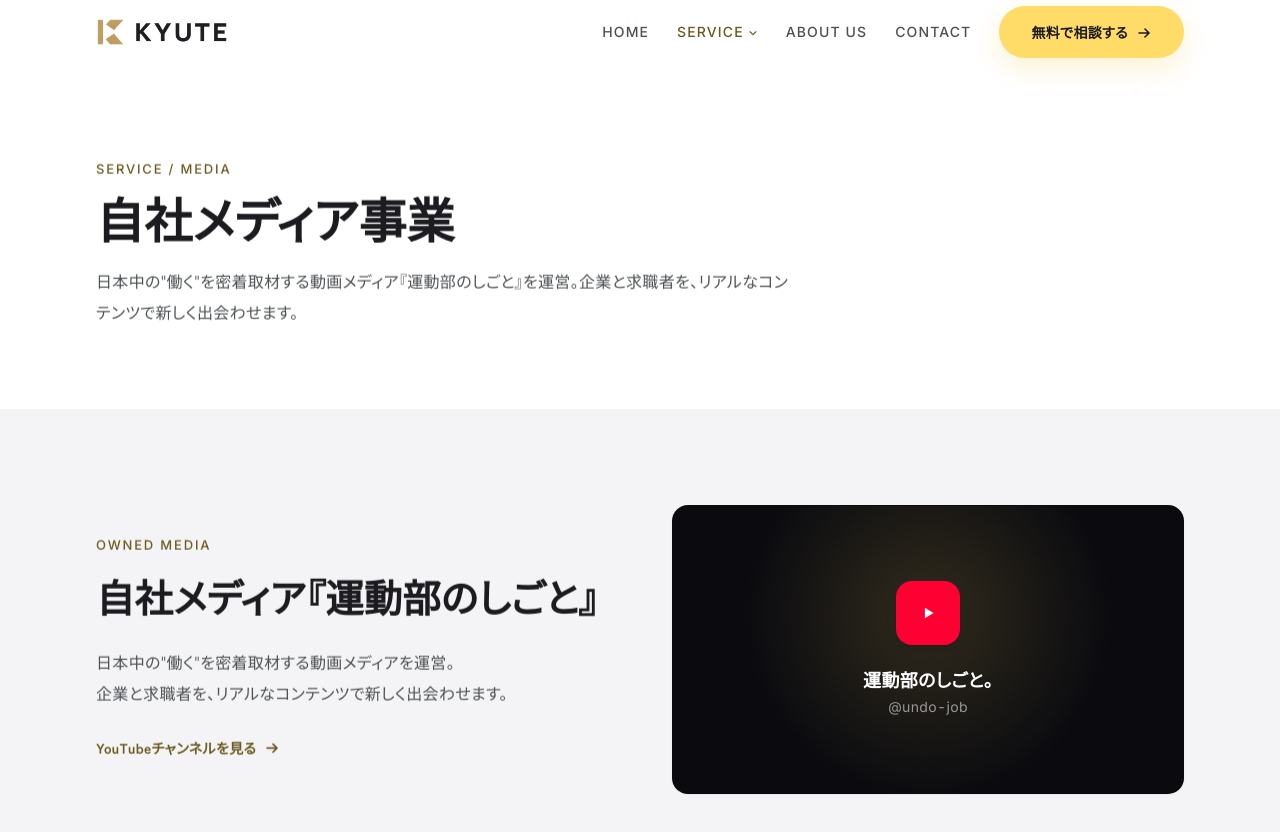
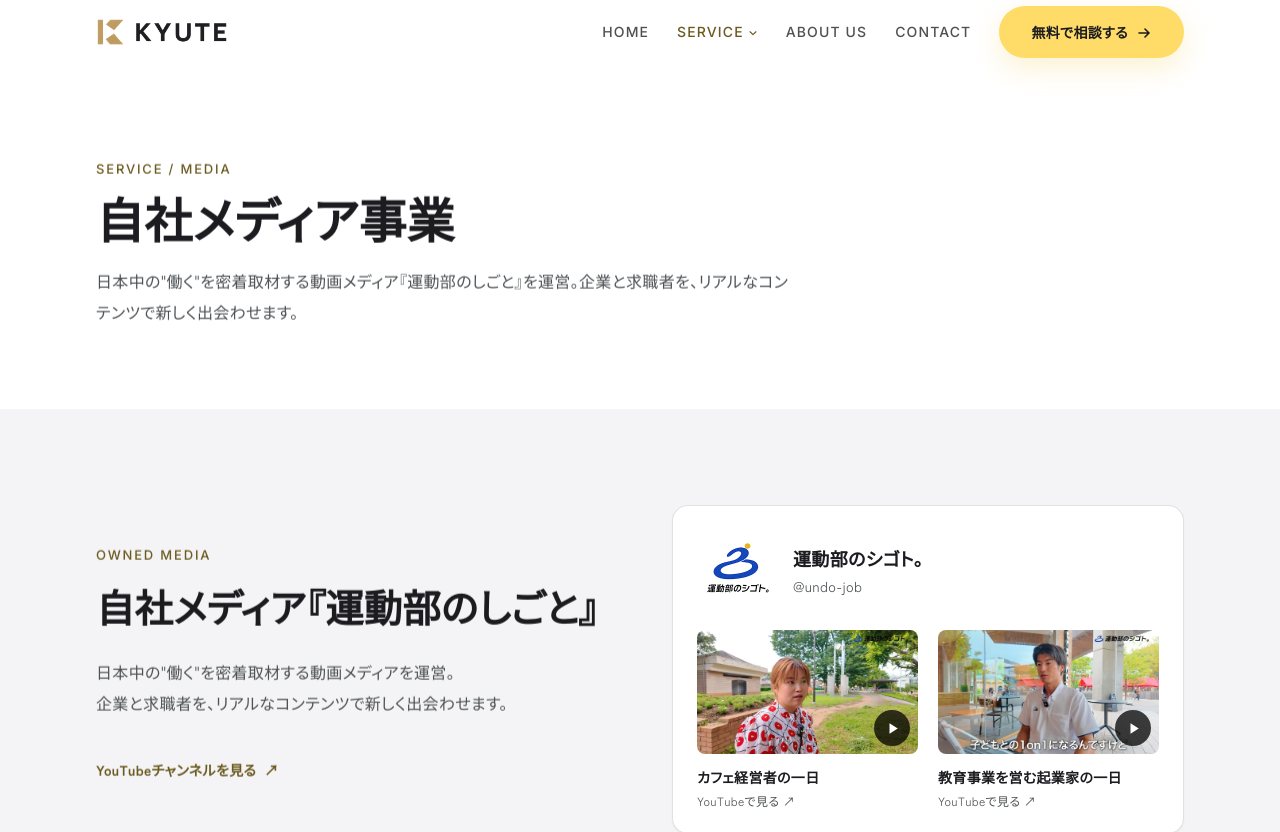
Before and after one commit to ogawa-shota/kyute-hp, a Next.js app: page /service/media in a window 1280 px wide. Shown: the top 832 px of the page. Built offline with nearby package versions, Linux system fonts and the light colour scheme.

Commit message:
Refine corporate site copy and show owned media imagery

```diff
--- a/app/page.tsx
+++ b/app/page.tsx
@@ -2,7 +2,6 @@ import type { Metadata } from "next";
 import { Hero } from "@/components/lp/Hero";
 import { Youtube } from "@/components/lp/Youtube";
 import { Services } from "@/components/lp/Services";
-import { Funnel } from "@/components/lp/Funnel";
 import { Closing } from "@/components/lp/Closing";
 import {
   OG_DESCRIPTION,
@@ -41,8 +40,6 @@ export default function Home() {
       <Youtube />
       {/* サービス一望（概要） */}
       <Services />
-      {/* 効果の証明（採用ファネル図） */}
-      <Funnel />
       {/* ブランドクロージング＋CTA */}
       <Closing />
     </>
--- a/app/service/youtube/page.tsx
+++ b/app/service/youtube/page.tsx
@@ -4,7 +4,6 @@ import { Challenges } from "@/components/lp/Challenges";
 import { Cause } from "@/components/lp/Cause";
 import { Shift } from "@/components/lp/Shift";
 import { Solution } from "@/components/lp/Solution";
-import { Flow } from "@/components/lp/Flow";
 import { Closing } from "@/components/lp/Closing";
 
 export const metadata: Metadata = {
@@ -23,12 +22,11 @@ export default function ServiceYoutubePage() {
           '企業の採用広報を、YouTubeで"資産"に。企画・撮影・編集・運用・分析・改善まで、一気通貫で支援します。'
         }
       />
-      {/* 課題 → 原因 → 転換 → 解決 → 流れ */}
+      {/* 課題 → 原因 → 転換 → 解決 */}
       <Challenges />
       <Cause />
       <Shift />
       <Solution />
-      <Flow />
       <Closing />
     </>
   );
--- a/components/lp/Hero.tsx
+++ b/components/lp/Hero.tsx
@@ -25,7 +25,7 @@ export function Hero() {
             採用は「どれだけ伝わるか」が全て。
           </p>
           <p className="mx-auto mt-5 max-w-[38rem] text-base leading-[2] text-[var(--ink-soft)] sm:text-lg">
-            密着動画で企業のリアルを届け、
+            採用動画で企業のリアルを届け、
             <br className="hidden sm:block" />
             応募・承諾・定着につながる採用広報を実現します。
           </p>
--- a/components/lp/OwnedMedia.tsx
+++ b/components/lp/OwnedMedia.tsx
@@ -1,68 +1,47 @@
+import Image from "next/image";
 import { Reveal } from "./Reveal";
 
 const CHANNEL_URL = "https://youtube.com/@undo-job";
+const FILMS = [
+  { id: "QzPRS_T-D4Q", title: "カフェ経営者の一日", thumbnail: "/lp-assets/studio/cafe-1.webp", alt: "屋外で取材に答えるカフェ経営者" },
+  { id: "QT5ZYECnOUM", title: "教育事業を営む起業家の一日", thumbnail: "/lp-assets/studio/okada-1.webp", alt: "パソコンを前に仕事について語る起業家" },
+];
 
-/**
- * 自社動画メディアの紹介（ABOUTページ用）。
- * 自社メディア『運動部のしごと』のYouTubeチャンネルへ誘導。
- * 差し替え: チャンネルに公開動画が揃ったら、下のカードを
- * <iframe src="https://www.youtube.com/embed/【動画ID】" ... /> に差し替え可能。
- */
+/** 公開チャンネルのロゴと、本編から切り出した実写サムネイルを表示。 */
 export function OwnedMedia() {
   return (
     <section className="bg-soft py-16 md:py-24">
       <div className="mx-auto grid max-w-6xl items-center gap-12 px-5 lg:grid-cols-2 lg:gap-16 lg:px-8">
         <Reveal>
           <p className="eyebrow mb-4">OWNED MEDIA</p>
-          <h2 className="section-title text-[var(--text-primary)]">
-            自社メディア『運動部のしごと』
-          </h2>
+          <h2 className="section-title text-[var(--text-primary)]">自社メディア『運動部のしごと』</h2>
           <p className="mt-6 max-w-[42rem] text-base leading-[1.95] text-[var(--ink-soft)]">
-            日本中の&quot;働く&quot;を密着取材する動画メディアを運営。
-            <br />
+            日本中の&quot;働く&quot;を密着取材する動画メディアを運営。<br />
             企業と求職者を、リアルなコンテンツで新しく出会わせます。
           </p>
-          <a
-            href={CHANNEL_URL}
-            target="_blank"
-            rel="noopener noreferrer"
-            className="mt-7 inline-flex items-center gap-2 text-sm font-bold text-[var(--brand-ink)] transition-colors hover:text-[var(--text-primary)]"
-          >
-            YouTubeチャンネルを見る
-            <svg width="16" height="16" viewBox="0 0 16 16" fill="none" aria-hidden="true">
-              <path
-                d="M3 8h9M9 4l4 4-4 4"
-                stroke="currentColor"
-                strokeWidth="1.6"
-                strokeLinecap="round"
-                strokeLinejoin="round"
-              />
-            </svg>
+          <a href={CHANNEL_URL} target="_blank" rel="noopener noreferrer" className="mt-7 inline-flex min-h-11 items-center gap-2 text-sm font-bold text-[var(--brand-ink)] transition-colors hover:text-[var(--text-primary)] focus-visible:outline focus-visible:outline-2 focus-visible:outline-offset-4">
+            YouTubeチャンネルを見る <span aria-hidden="true">↗</span><span className="sr-only">（新しいタブで開きます）</span>
           </a>
         </Reveal>
-
         <Reveal delay={100}>
-          <a
-            href={CHANNEL_URL}
-            target="_blank"
-            rel="noopener noreferrer"
-            aria-label="運動部のしごと｜YouTubeチャンネルを開く"
-            className="group block overflow-hidden rounded-2xl border border-[var(--line)] bg-[var(--ink-strong)] shadow-sm"
-          >
-            <div className="relative flex aspect-video w-full flex-col items-center justify-center gap-5 bg-[radial-gradient(circle_at_50%_38%,rgba(255,219,103,0.16),transparent_60%)] px-6 text-center">
-              <span className="flex h-16 w-16 items-center justify-center rounded-2xl bg-[#ff0033] shadow-lg transition-transform group-hover:scale-105">
-                <svg width="30" height="30" viewBox="0 0 24 24" fill="none" aria-hidden="true">
-                  <path d="M9.5 7.8v8.4l7-4.2-7-4.2z" fill="#fff" />
-                </svg>
-              </span>
-              <div>
-                <p className="text-lg font-bold text-white">運動部のしごと。</p>
-                <p className="mt-1 font-latin text-sm tracking-wide text-white/55">
-                  @undo-job
-                </p>
-              </div>
+          <div className="overflow-hidden rounded-2xl border border-[var(--line)] bg-white p-5 shadow-sm sm:p-6" data-owned-media>
+            <a href={CHANNEL_URL} target="_blank" rel="noopener noreferrer" className="flex items-center gap-4 rounded-lg focus-visible:outline focus-visible:outline-2 focus-visible:outline-offset-4" aria-label="運動部のシゴト。のYouTubeチャンネルを開く（新しいタブ）">
+              <Image src="/undo-job-assets/channel-logo.jpg" alt="運動部のシゴト。のロゴ" width={160} height={160} sizes="80px" className="h-20 w-20 shrink-0 object-contain" />
+              <div><p className="text-lg font-bold text-[var(--text-primary)]">運動部のシゴト。</p><p className="mt-1 text-sm text-[var(--ink-soft)]">@undo-job</p></div>
+            </a>
+            <div className="mt-5 grid gap-5 sm:grid-cols-2">
+              {FILMS.map(film => (
+                <a key={film.id} href={`https://www.youtube.com/watch?v=${film.id}`} target="_blank" rel="noopener noreferrer" className="group block rounded-lg focus-visible:outline focus-visible:outline-2 focus-visible:outline-offset-4" aria-label={`${film.title}をYouTubeで見る（新しいタブ）`}>
+                  <div className="relative aspect-video overflow-hidden rounded-lg bg-[var(--bg-soft)]">
+                    <Image src={film.thumbnail} alt={film.alt} width={1112} height={626} sizes="(max-width: 639px) calc(100vw - 88px), (max-width: 1023px) 45vw, 245px" className="h-full w-full object-cover transition-transform duration-300 group-hover:scale-[1.02] motion-reduce:transform-none motion-reduce:transition-none" />
+                    <span className="absolute bottom-2 right-2 flex h-9 w-9 items-center justify-center rounded-full bg-black/75 text-white" aria-hidden="true"><svg width="15" height="15" viewBox="0 0 20 20" fill="currentColor"><path d="M6 3l11 7-11 7z" /></svg></span>
+                  </div>
+                  <p className="mt-3 text-sm font-bold leading-relaxed text-[var(--text-primary)]">{film.title}</p>
+                  <p className="mt-1 text-xs text-[var(--ink-soft)]">YouTubeで見る <span aria-hidden="true">↗</span></p>
+                </a>
+              ))}
             </div>
-          </a>
+          </div>
         </Reveal>
       </div>
     </section>
--- a/components/lp/Solution.tsx
+++ b/components/lp/Solution.tsx
@@ -23,7 +23,7 @@ export function Solution() {
         <Reveal>
           <p className="eyebrow mb-4">THE SOLUTION</p>
           <h2 className="section-title text-[var(--text-primary)]">
-            密着動画だから、伝わる。
+            採用動画だから、伝わる。
           </h2>
         </Reveal>
 
```
